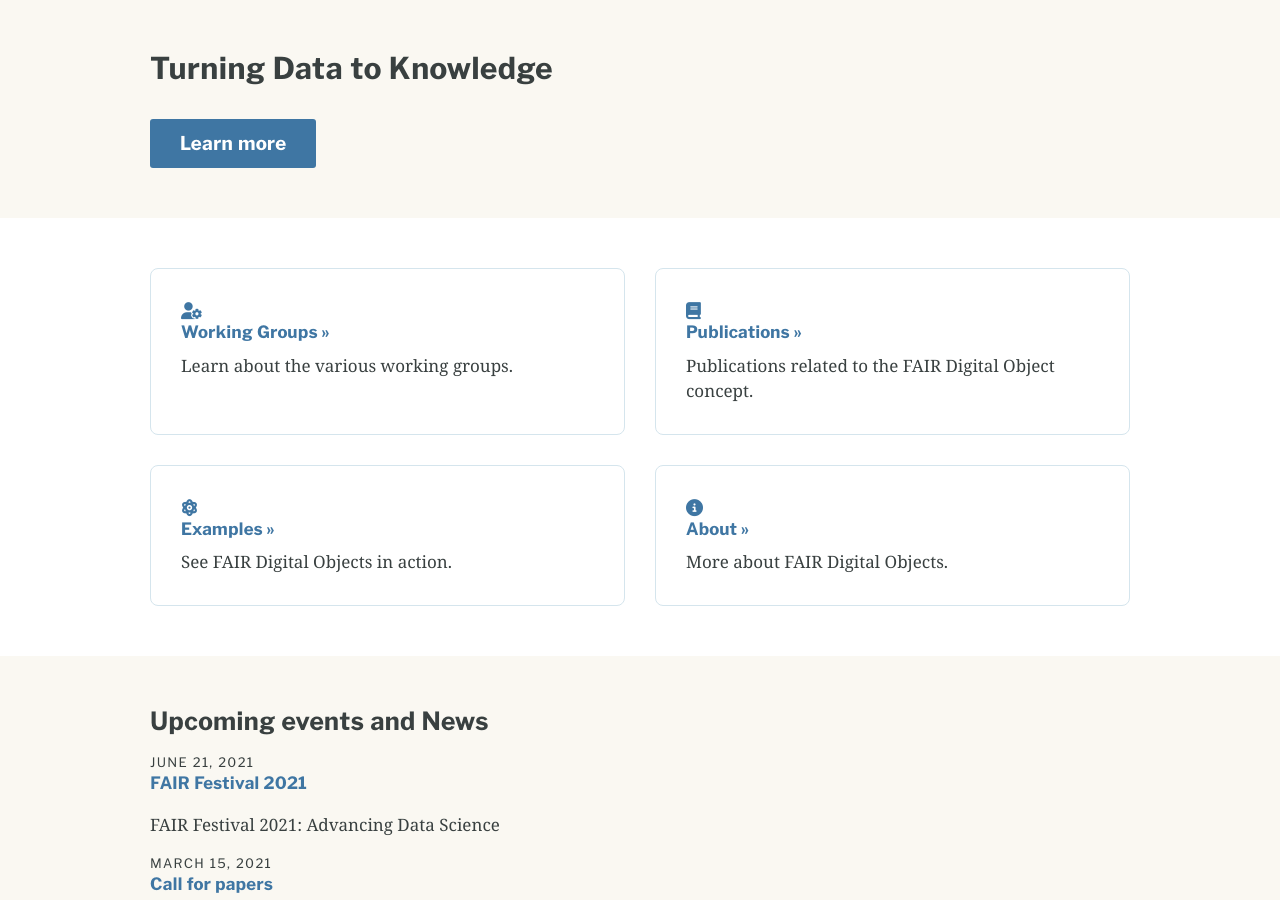
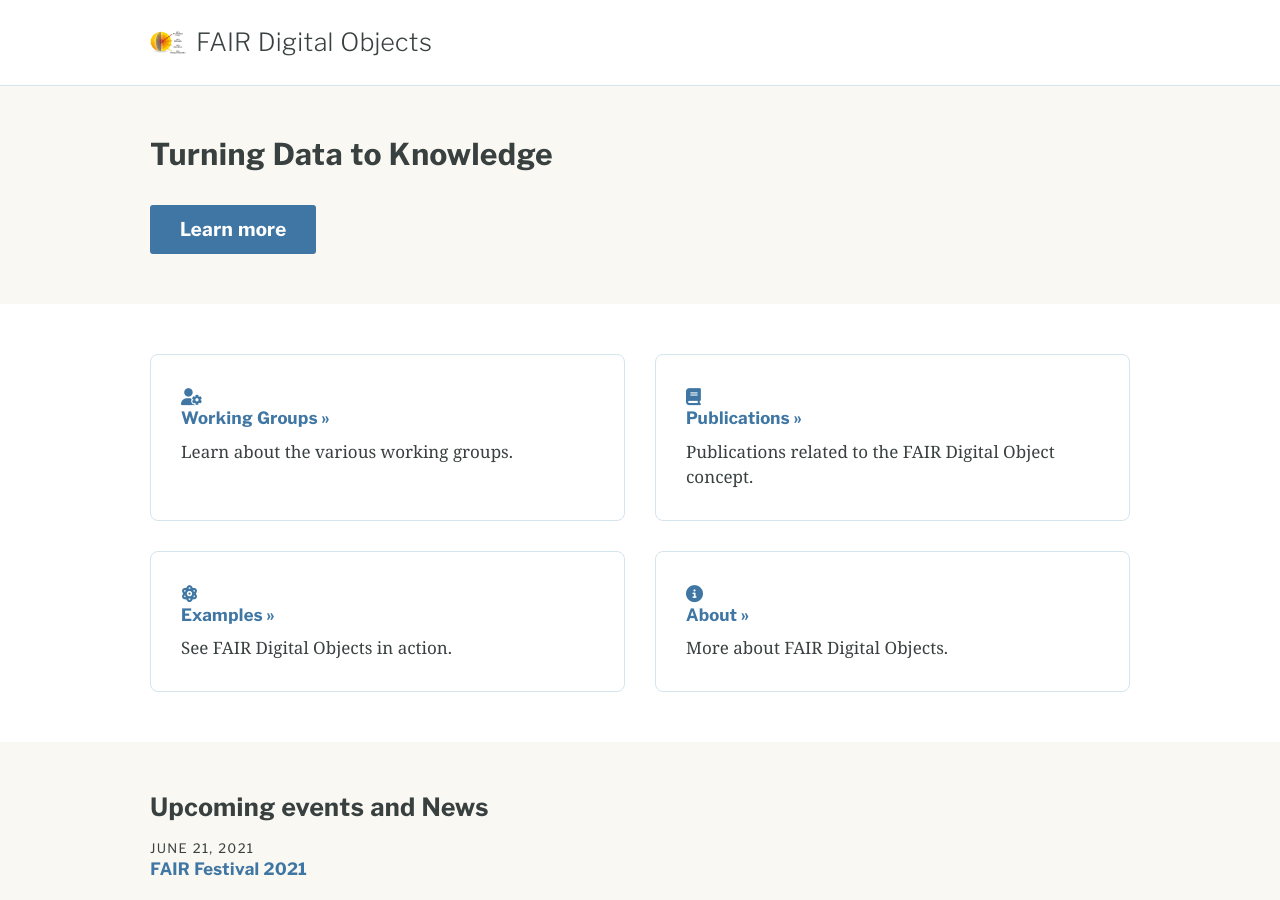
Before and after one commit to dkoureas/fairdo.github.io, a Jekyll site: the page built from _pages/home.md, in a window 1280 px wide and 900 px high. Built offline with Jekyll 4.4.1, drawn with Linux system fonts in a browser that asks for light colours; nearby versions of some CDN libraries; some of the changed lines change nothing that is shown.

Commit message:
remove if statement

```diff
--- a/_includes/header--extended.html
+++ b/_includes/header--extended.html
@@ -1,4 +1,3 @@
-{% if header %}
 <header class="usa-header usa-header-extended" role="banner">
 <div class="usa-navbar">
     <button class="usa-menu-btn">Menu</button>
@@ -91,4 +90,3 @@
   </nav>
 </header>
 <div class="usa-overlay"></div>
-{% endif %}
```
